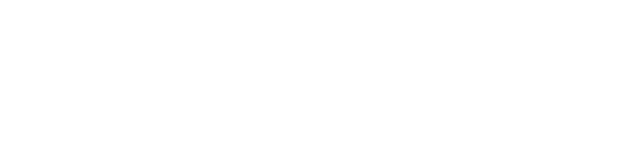
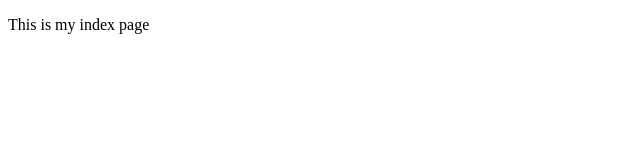
Before and after one commit to MartinKinyuka/resort, a plain HTML site: page index.html in a window 1280 px wide. Shown: the whole page, without its empty margins (0-640 px from the left). Drawn offline with Linux system fonts and the light colour scheme.

Commit message:
second commit

```diff
--- a/index.html
+++ b/index.html
@@ -8,6 +8,6 @@
   <title>Homepage</title>
 </head>
 <body>
-
+  <p>This is my index page</p>
 </body>
 </html>
```
